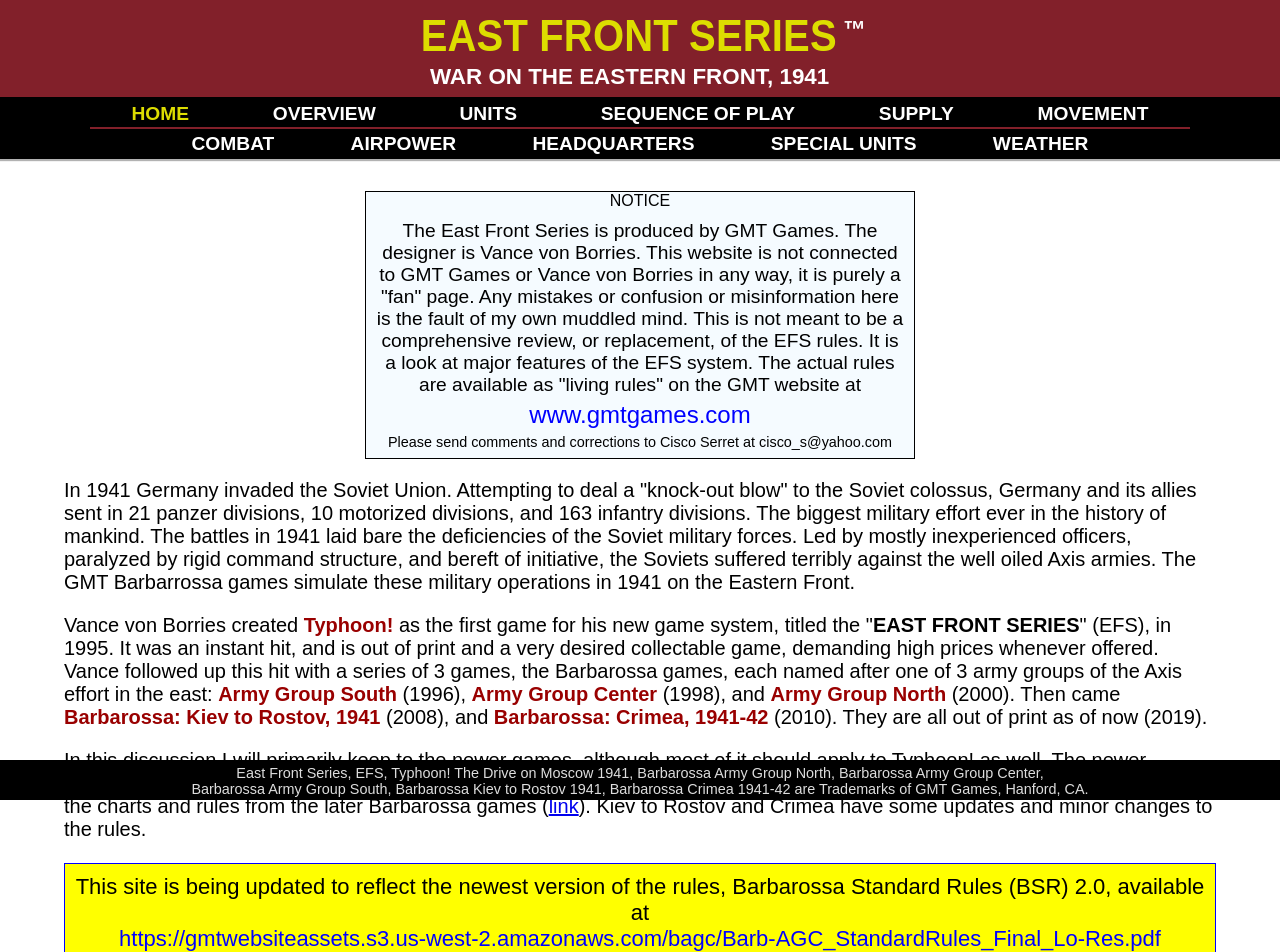
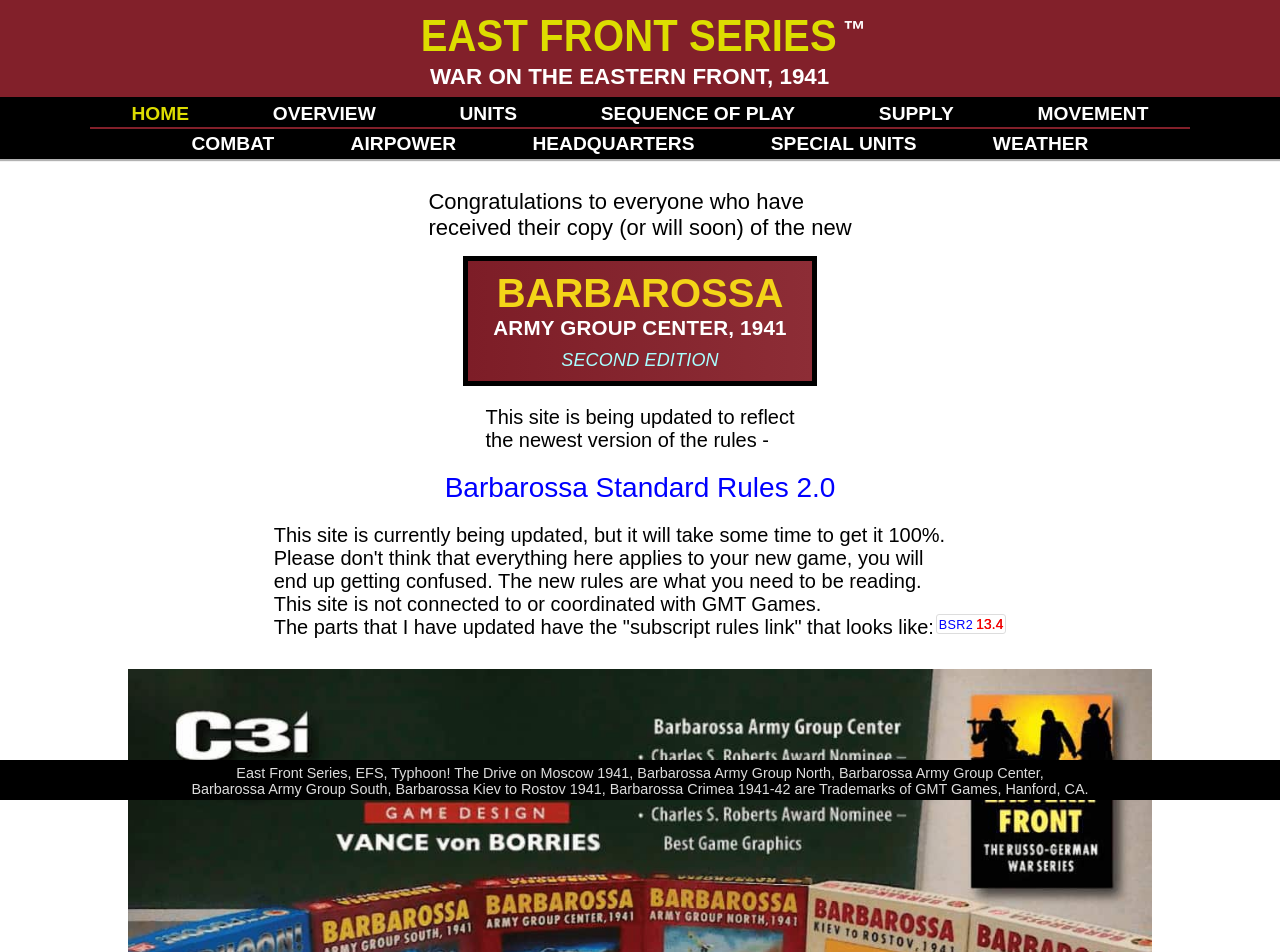
Before and after one commit to cserret/wargalley, a React (Create React App) app: page /efs in a window 1280 px wide. Shown: the top 952 px of the page. Built offline with nearby package versions, Linux system fonts and the light colour scheme.

Commit message:
put warning on front page

```diff
--- a/src/Components/Efs/EfsHome/EfsHome.js
+++ b/src/Components/Efs/EfsHome/EfsHome.js
@@ -1,7 +1,7 @@
 import React from 'react';
 import { Link } from 'react-router-dom';
 import './EfsHome.scss';
-//import BsrLink from "../BsrLink/BsrLink";
+import BsrLink from "../BsrLink/BsrLink";
 import gamesGroup from "../../../images/efsgroup.jpg";
 import awaitingOrders from "../../../images/awaitingorders.jpg";
 
@@ -9,7 +9,75 @@ const EfsHome = (props) => {
     return (
         <div className="efs-home">
 
-            <div className="notice-box">
+
+            <div className="info">
+                <p>
+
+
+                </p>
+                <div className="new-rules-notice">
+                        <div className="first-para">
+                        Congratulations to everyone who have<br />
+                        received their copy (or will soon) of the new
+                        </div>
+                        <a className="product-link" href="https://www.gmtgames.com/p-594-barbarossa-army-group-center-1941-2nd-edition.aspx" target="_blank" rel="noopener noreferrer">
+                        <div className="product-style">
+                            <div>BARBAROSSA</div>
+                            <div>ARMY GROUP CENTER, 1941</div>
+                            <div>SECOND EDITION</div>
+                        </div>
+                        </a>
+                        <p>
+                            This site is being updated to reflect<br />
+                            the newest version of the rules -
+                        </p>
+                        <div className="bsr-link">
+                            <a href="https://gmtwebsiteassets.s3.us-west-2.amazonaws.com/bagc/Barb-AGC_StandardRules_Final_Lo-Res.pdf"
+                                target="_blank" rel="noopener noreferrer" className="new-rules">Barbarossa Standard Rules 2.0</a>
+                        </div>
+                        <p>
+                            This site is currently being updated, but it will take some time to get it 100%.<br/>
+                            Please don't think that everything here applies to your new game, you will<br/>
+                            end up getting confused. The new rules are what you need to be reading.<br/>
+                            This site is not connected to or coordinated with GMT Games.<br/>
+                            The parts that I have updated have the "subscript rules link" that looks like:<BsrLink page="32" rule="13.4" />
+                        </p>
+                    </div>
+            </div>
+            <img src={gamesGroup} alt="games group" />
+
+            <div className="contents">
+                <div className="contents-list">
+                    <div>CONTENTS</div>
+                    <span>
+                        <ul>
+                            <li><Link to="./efs/overview">Overview</Link></li>
+                            <li><Link to="./efs/units">Units</Link></li>
+                            <li><Link to="./efs/sop">Sequence of Play</Link></li>
+                            <li><Link to="./efs/supply">Supply</Link></li>
+                            <li><Link to="./efs/movement">Movement</Link></li>
+                            <li><Link to="./efs/combat">Combat</Link></li>
+                            <li><Link to="./efs/airpower">Airpower</Link></li>
+                            <li><Link to="./efs/headquarters">Headquarters</Link></li>
+                            <li><Link to="./efs/special">Special Units</Link></li>
+                            <li><Link to="./efs/weather">Weather</Link></li>
+                        </ul>
+                    </span>
+
+                </div>
+                <div className="images">
+                    <img src={awaitingOrders} alt="awaiting orders" />
+                </div>
+            </div>
+        </div>
+    );
+}
+
+export default EfsHome;
+
+/*
+
+<div className="notice-box">
                 <div>NOTICE</div>
 
                 <div className="content-notice">
@@ -31,8 +99,7 @@ const EfsHome = (props) => {
                 </div>
             </div>
 
-            <div className="info">
-                <p>
+
                     <span>
                     In 1941 Germany invaded the Soviet Union. Attempting to deal a "knock-out blow" to the Soviet colossus, Germany and its allies
                     sent in 21 panzer divisions, 10 motorized divisions, and 163 infantry divisions. The biggest military
@@ -57,41 +124,4 @@ const EfsHome = (props) => {
                     In this discussion I will primarily keep to the newer games, although most of it should apply to Typhoon! as well. The newer revisions of the system can be
                     applied to Typhoon!, although you'll have to come up with some updated counters and use some of the charts and rules from the later Barbarossa games (<a href="https://www.gmtgames.com/bags/gmtefret.htm">link</a>). Kiev to Rostov and Crimea have some updates and minor changes to the rules.
                 </span>
-
-                </p>
-                <p className="new-rules-notice">
-                This site is being updated to reflect the newest version of the rules, Barbarossa Standard Rules (BSR) 2.0, available at<br />
-                <a href="https://gmtwebsiteassets.s3.us-west-2.amazonaws.com/bagc/Barb-AGC_StandardRules_Final_Lo-Res.pdf"
-                target="_blank" rel="noopener noreferrer" className="new-rules">https://gmtwebsiteassets.s3.us-west-2.amazonaws.com/bagc/Barb-AGC_StandardRules_Final_Lo-Res.pdf</a>
-                    </p>
-            </div>
-            <img src={gamesGroup} alt="games group" />
-
-            <div className="contents">
-                <div className="contents-list">
-                    <div>CONTENTS</div>
-                    <span>
-                    <ul>
-                        <li><Link to="./efs/overview">Overview</Link></li>
-                        <li><Link to="./efs/units">Units</Link></li>
-                        <li><Link to="./efs/sop">Sequence of Play</Link></li>
-                        <li><Link to="./efs/supply">Supply</Link></li>
-                        <li><Link to="./efs/movement">Movement</Link></li>
-                        <li><Link to="./efs/combat">Combat</Link></li>
-                        <li><Link to="./efs/airpower">Airpower</Link></li>
-                        <li><Link to="./efs/headquarters">Headquarters</Link></li>
-                        <li><Link to="./efs/special">Special Units</Link></li>
-                        <li><Link to="./efs/weather">Weather</Link></li>
-                    </ul>
-                    </span>
-
-                </div>
-                <div className="images">
-                    <img src={awaitingOrders} alt="awaiting orders" />
-                </div>
-            </div>
-        </div>
-    );
-}
-
-export default EfsHome;
+                */
--- a/src/Components/Efs/EfsHome/EfsHome.scss
+++ b/src/Components/Efs/EfsHome/EfsHome.scss
@@ -9,12 +9,50 @@
     }
   }
   .new-rules-notice {
-    border: 1px solid blue;
+    display: flex;
+    justify-content: center;
+    align-items: center;
+    flex-direction: column;
+    padding-bottom: 10px;
+    .first-para {
+      font-size: 110%;
+      padding: 10px 0 5px;
+    }
+    a.product-link {
+      text-decoration: none;
+      .product-style {
+        margin-top: 10px;
+        border: 5px solid black;
+        padding: 10px 25px;
+        background: linear-gradient(90deg, rgb(125, 29, 39) 0%, rgb(141, 45, 54) 100%);
+        > div:first-child {
+          color: #f3d518;
+          font-size: 200%;
+          font-weight: bold;
           text-align: center;
-    background: yellow;
-    padding: 10px;
-    font-size: 110%;
-    margin-bottom: 28px;
+          text-shadow: 1px 1px rgba(243, 213, 24, 0.5) -1px -1px rgba(243, 213, 24, 0.5);
+        }
+        > div:nth-child(2) {
+          color: white;
+          font-size: 103%;
+          font-weight: bold;
+          letter-spacing: 0.01em;
+        }
+        > div:nth-child(3) {
+          color: white;
+          font-size: 90%;
+          margin-top: 10px;
+          font-style: italic;
+          text-align: center;
+          color: #aff;
+          letter-spacing: 0.01em;
+        }
+      }
+    }
+
+    div.bsr-link {
+      font-size: 140%;
+    }
   }
   .notice-box {
     width: 550px;
@@ -33,7 +71,6 @@
     .content-notice {
       padding: 10px;
       font-size: 1.2rem;
-
     }
     .linky {
       position: relative;
```
Lines whose indentation alone changed are shown as unchanged.
